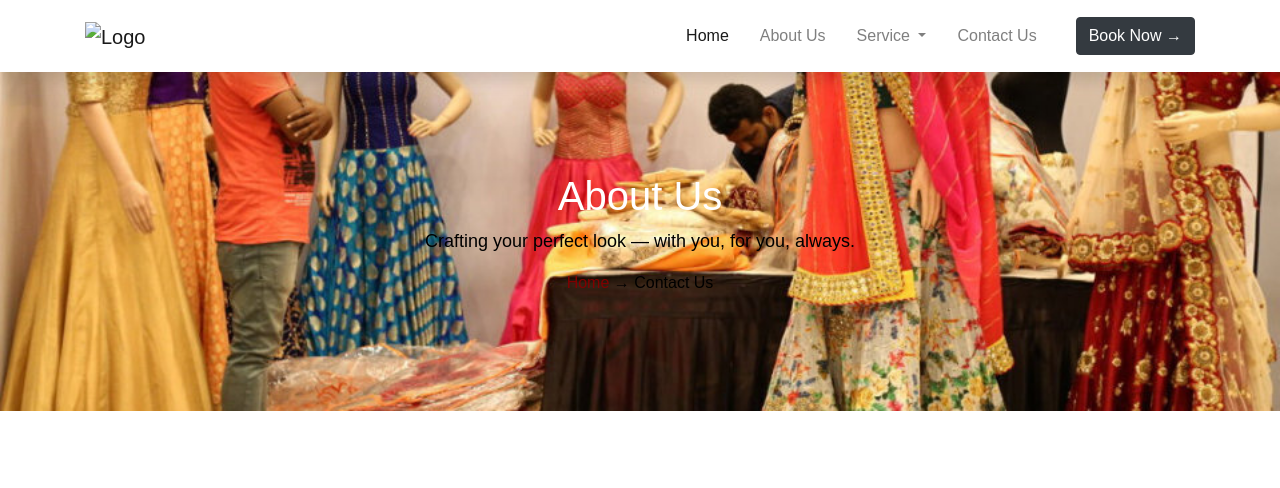
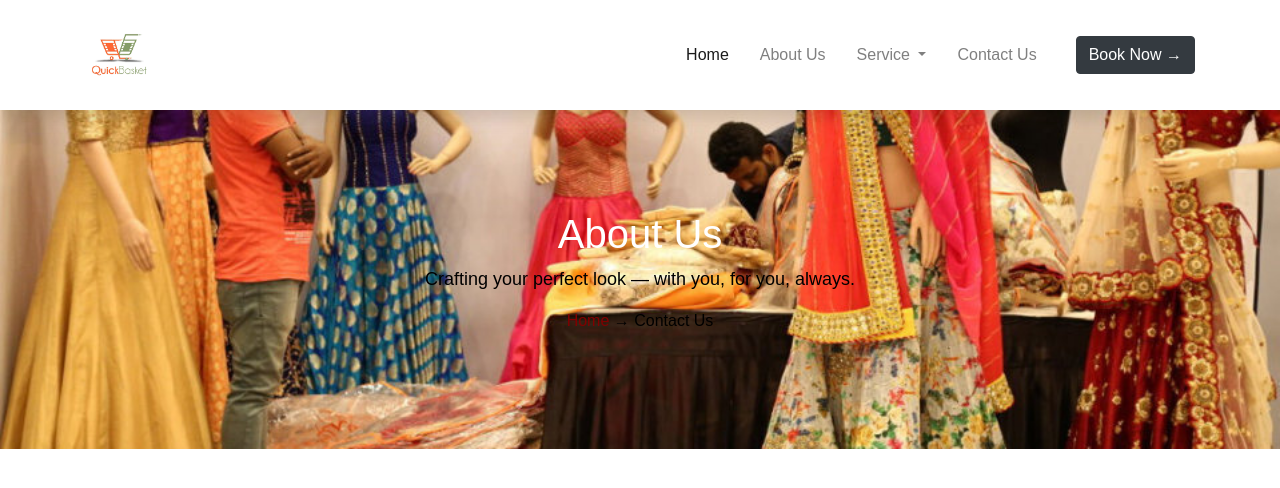
Before and after one commit to NehaC123-ux/E-Commarce, a plain HTML site: page about.html in a window 1280 px wide. Drawn offline with nearby package versions, Linux system fonts and the light colour scheme; files whose address does not match are found by name.

Commit message:
Update about.html

```diff
--- a/about.html
+++ b/about.html
@@ -17,7 +17,7 @@
     <nav class="navbar navbar-expand-lg navbar-light bg-white shadow">
         <div class="container">
             <a class="navbar-brand" href="#">
-                <img src="assets/logo1.png" alt="Logo" style="height: 70px;" />
+                <img src="logo1.png" alt="Logo" style="height: 70px;" />
             </a>
             <button class="navbar-toggler" type="button" data-toggle="collapse" data-target="#navbarNav">
                 <span class="navbar-toggler-icon"></span>
```
